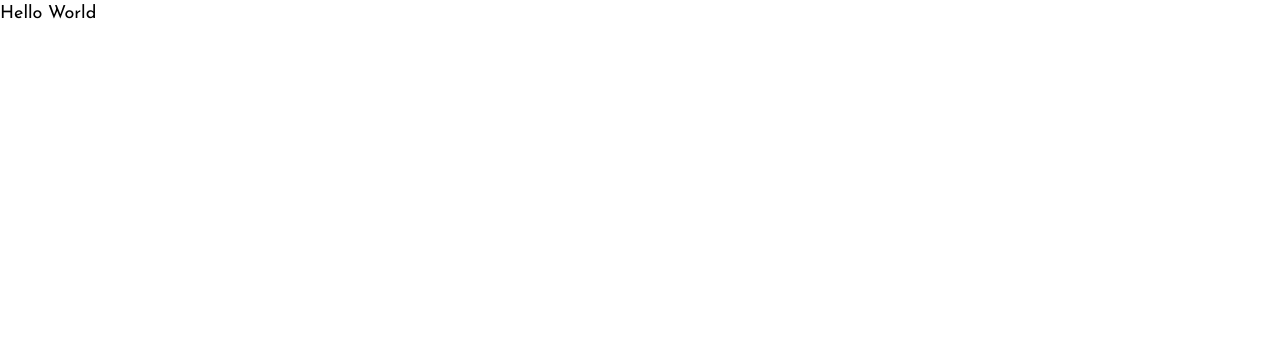
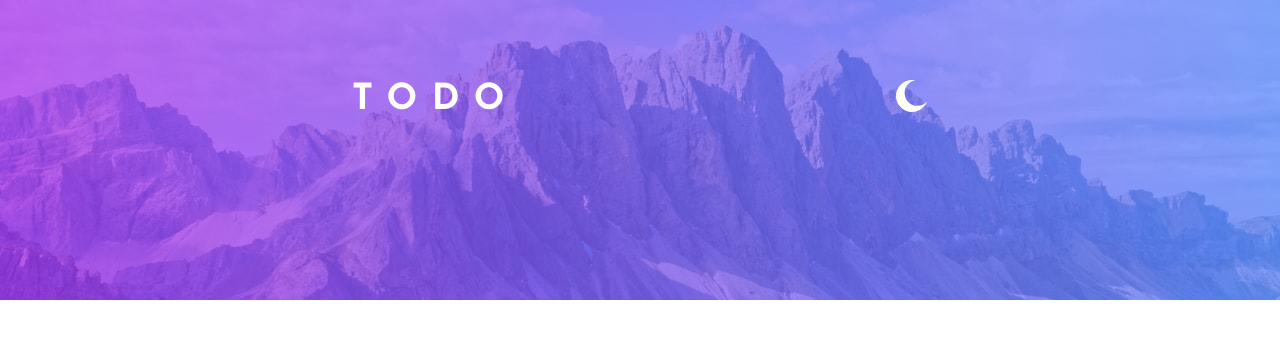
Before and after one commit to danaYatsuta/fm-todo-app, a Vue app: page / in a window 1280 px wide. Shown: the top 338 px of the page. Built offline with nearby package versions, Linux system fonts and the light colour scheme.

Commit message:
Create header

```diff
--- a/src/App.vue
+++ b/src/App.vue
@@ -1,3 +1,13 @@
+<script>
+import TheHeader from './components/TheHeader.vue'
+
+export default {
+  components: {
+    TheHeader
+  }
+}
+</script>
+
 <template>
-  <h1 class="text-red-500">Hello World</h1>
+  <TheHeader />
 </template>
--- /dev/null
+++ b/src/components/TheHeader.vue
@@ -0,0 +1,23 @@
+<script>
+import IconMoon from './icons/IconMoon.vue'
+
+export default {
+  components: {
+    IconMoon
+  }
+}
+</script>
+
+<template>
+  <header
+    class="mx-auto h-[200px] max-w-screen-2xl bg-mobile-light px-6 pt-12 xs:bg-desktop-light md:h-[300px] md:pt-20"
+  >
+    <nav class="mx-auto flex w-full max-w-xl items-start justify-between">
+      <a href="#" class="text-2xl font-bold uppercase tracking-[0.4em] text-white md:text-4xl"
+        >Todo</a
+      >
+
+      <button aria-label="Toggle night mode" class="aspect-square w-6 md:w-8"><IconMoon /></button>
+    </nav>
+  </header>
+</template>
--- /dev/null
+++ b/src/components/icons/IconMoon.vue
@@ -0,0 +1,9 @@
+<template>
+  <svg xmlns="http://www.w3.org/2000/svg" viewBox="0 0 26 26">
+    <path
+      fill="#FFF"
+      fill-rule="evenodd"
+      d="M13 0c.81 0 1.603.074 2.373.216C10.593 1.199 7 5.43 7 10.5 7 16.299 11.701 21 17.5 21c2.996 0 5.7-1.255 7.613-3.268C23.22 22.572 18.51 26 13 26 5.82 26 0 20.18 0 13S5.82 0 13 0z"
+    />
+  </svg>
+</template>
--- a/tailwind.config.js
+++ b/tailwind.config.js
@@ -1,4 +1,6 @@
 /* eslint-env node */
+const defaultTheme = require('tailwindcss/defaultTheme')
+
 /** @type {import('tailwindcss').Config} */
 module.exports = {
   content: ['./index.html', './src/**/*.{vue,js,ts,jsx,tsx}'],
@@ -24,7 +26,11 @@ module.exports = {
       'dt-light-grayish-blue-hover': 'hsl(236, 33%, 92%)',
       'dt-dark-grayish-blue': 'hsl(234, 11%, 52%)',
       'dt-very-dark-grayish-blue': 'hsl(233, 14%, 35%)',
-      'dt-very-dark-grayish-blue-hover': 'hsl(237, 14%, 26%)'
+      'dt-very-dark-grayish-blue-hover': 'hsl(237, 14%, 26%)',
+
+      // Custom
+
+      'white': '#fff'
     },
     gradientColorStops: {
       'check-bg-from': 'hsl(192, 100%, 67%)',
@@ -33,7 +39,19 @@ module.exports = {
     fontFamily: {
       'josefin-sans': ['Josefin Sans', 'sans-serif']
     },
-    extend: {}
+    backgroundImage: {
+      'mobile-light': 'url("./images/bg-mobile-light.jpg")',
+      'desktop-light': 'url("./images/bg-desktop-light.jpg")'
+    },
+    screens: {
+      xs: '376px',
+      ...defaultTheme.screens
+    },
+    extend: {
+      screens: {
+        '2xl': '1440px'
+      }
+    }
   },
   plugins: []
 }
```
Also changed, not shown: .prettierrc.json, src/assets/images/icon-moon.svg (deleted).
